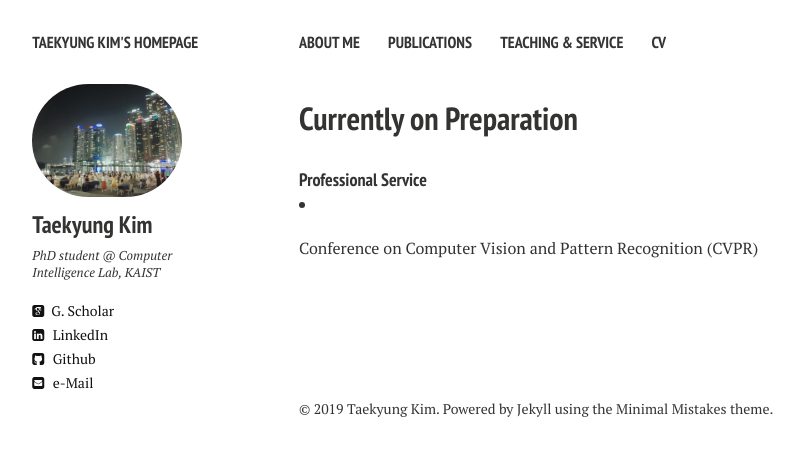
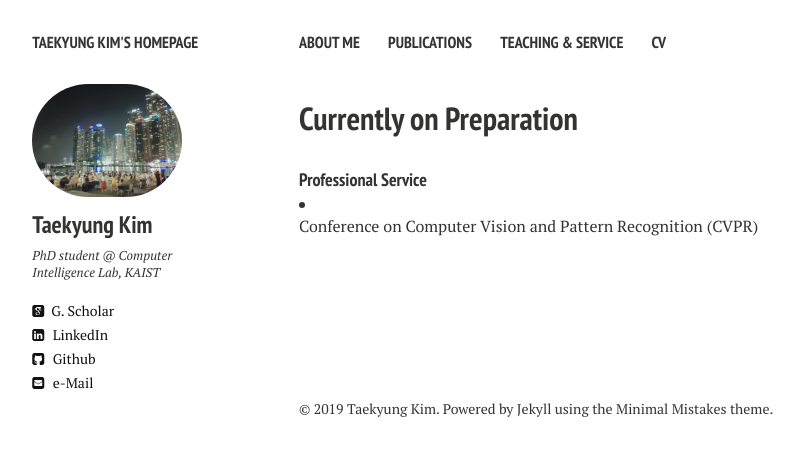
Before and after one commit to TKKim93/TKKim93.github.io, a Jekyll site: the page built from service.md, in a window 1280 px wide. Shown: the top 456 px of the page, without its empty margins (21-821 px from the left). Built offline with Jekyll 4.4.1, drawn with Linux system fonts in a browser that asks for light colours; nearby versions of some CDN libraries.

Commit message:
Update service.html

```diff
--- a/_layouts/service.html
+++ b/_layouts/service.html
@@ -78,9 +78,7 @@ div.bibtex pre { font-size: 75%; overflow: auto;  width: 100%; padding: 0em 0em;
 
 <h4 style="margin-bottom:0px;padding-top:10px;">Professional Service</h4>
 <!-- Item:  -->
-<li ><p>
-<br>Conference on Computer Vision and Pattern Recognition (CVPR)<br>
-<br />
+<li ><p>Conference on Computer Vision and Pattern Recognition (CVPR)
 <!-- <a href="javascript:toggleBibtex('')">[BibTeX]</a> -->
 </p>
 </li>
```
